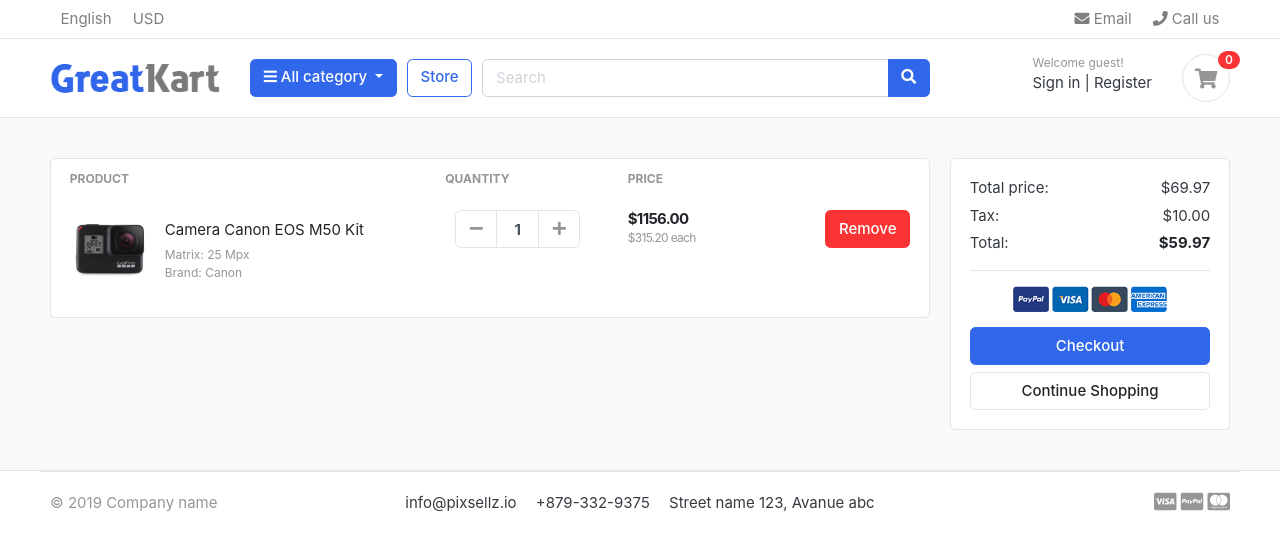
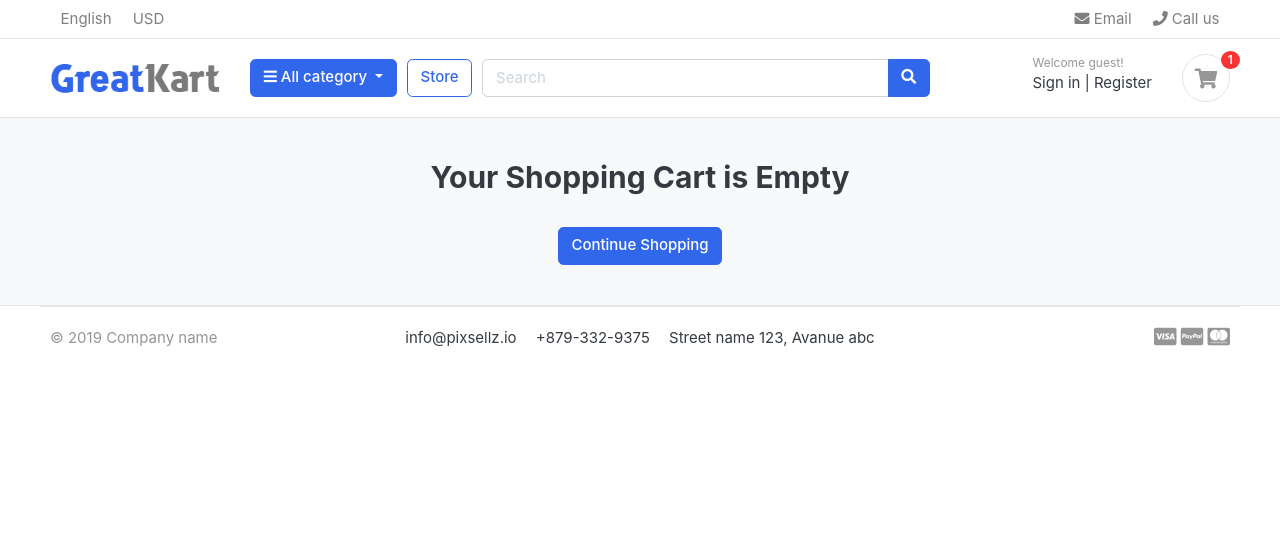
Before and after one commit to Sudheesh-0007/Greatkart, a Django app: page /cart/ in a window 1280 px wide. Shown: the top 551 px of the page. Run offline with Django 5.2, Linux system fonts and the light colour scheme; data comes from the database, SQL or seed files in the repository; both versions use the stored data as it was after the commit; tables that the repository leaves empty hold one stand-in row (values such as "Sample post"); some libraries are stand-ins or nearby versions; some web fonts are replaced.

Commit message:
Cart completed , Search option Camplited

```diff
--- a/GreatKart/settings.py
+++ b/GreatKart/settings.py
@@ -67,6 +67,7 @@ TEMPLATES = [
                 'django.contrib.auth.context_processors.auth',
                 'django.contrib.messages.context_processors.messages',
                 'category.context_processors.menu_links',
+                'carts.context_processor.counter',
             ],
         },
     },
--- /dev/null
+++ b/carts/context_processor.py
@@ -0,0 +1,21 @@
+from .models import Cart,CartItem
+from .views import _cart_id
+
+
+def counter(request):
+    cart_count = 0
+    if 'admin' in request.path:
+        return {}
+
+    else:
+        try:
+            cart_count = CartItem.objects.all().count()
+            # cart=Cart.objects.filter(cart_id = _cart_id(request))
+            # cart_items = CartItem.objects.all().filter(cart=cart[:1])
+
+            # for cart_item in cart_items:
+            #     cart_count += cart_item.quantity
+
+        except Cart.DoesNotExist:
+            cart_count = 0
+    return dict(cart_count=cart_count)
--- a/carts/models.py
+++ b/carts/models.py
@@ -16,5 +16,8 @@ class CartItem(models.Model):
     quantity   = models.IntegerField()
     is_active  = models.BooleanField(default=True)
 
+    def sub_total(self):
+        return self.product.price * self.quantity
+
     def __str__(self):
         return self.product
--- a/carts/urls.py
+++ b/carts/urls.py
@@ -2,5 +2,8 @@ from django.urls import path
 from.import views
 
 urlpatterns = [
-    path('',views.cart,name='cart')
+    path('',views.cart,name='cart'),
+    path('add_cart/<int:product_id>/',views.add_cart,name='add_cart'),
+    path('remove_cart/<int:product_id>/',views.remove_cart,name='remove_cart'),
+    path('remove_cart_item/<int:product_id>/',views.remove_cart_item,name='remove_cart_item'),
 ]
--- a/carts/views.py
+++ b/carts/views.py
@@ -1,6 +1,86 @@
-from django.shortcuts import render
+from django.shortcuts import render,redirect,get_object_or_404
+from django.core.exceptions import ObjectDoesNotExist
+from store.models import Product
+from.models import Cart,CartItem
 
 # Create your views here.
 
-def cart(request):
-    return render(request,'store/cart.html')
+def _cart_id(request):
+    cart = request.session.session_key
+    if not cart:
+        cart = request.session.create()
+    return cart
+
+def add_cart(request,product_id):
+    product  = Product.objects.get(id=product_id)  #gt the product
+    try :
+        cart = Cart.objects.get(cart_id=_cart_id(request))    #get the cart using the cart_id in the session
+    except Cart.DoesNotExist:
+        cart  = Cart.objects.create(
+            cart_id = _cart_id(request)
+        )
+    cart.save()
+
+    try :
+        cart_item = CartItem.objects.get(product=product,cart=cart)
+        cart_item.quantity +=1  #cart_item.quantity = cart_item.quantity + 1
+        cart_item.save()
+    except CartItem.DoesNotExist:
+        cart_item = CartItem.objects.create(
+            product = product,
+            quantity = 1,
+            cart = cart,
+        )
+        cart_item.save()
+
+    return redirect('cart')
+
+# to remove cart items one by one
+def remove_cart(request,product_id):
+    cart = Cart.objects.get(cart_id = _cart_id(request))
+    product = get_object_or_404(Product, id=product_id)
+    cart_item = CartItem.objects.get(product=product,cart=cart)
+
+    if cart_item.quantity > 1:
+        cart_item.quantity -=1
+        cart_item.save()
+    else:
+        cart_item.delete()
+    return redirect('cart')
+
+# to remove cart items
+def remove_cart_item(request,product_id):
+    cart = Cart.objects.get(cart_id = _cart_id(request))
+    product = get_object_or_404(Product, id=product_id)
+    cart_item = CartItem.objects.get(product=product,cart=cart)
+    cart_item.delete()
+    return redirect('cart')
+
+
+
+def cart(request, total=0,quantity=0,cart_items=None):
+    try:
+        tax = 0
+        grand_total =0
+        cart       =Cart.objects.get(cart_id=_cart_id(request))
+        cart_items =CartItem.objects.filter(cart=cart,is_active=True)
+        for cart_item in cart_items:
+            total += (cart_item.product.price * cart_item.quantity)
+            quantity +=cart_item.quantity
+        tax = (2 * total)/100
+        grand_total = total + tax
+
+    except ObjectDoesNotExist:
+        pass #just ignore
+
+    context = {
+        'total':total,
+        'quantity':quantity,
+        'cart_items':cart_items,
+        'tax' :tax,
+        'grand_total':grand_total
+
+    }
+
+
+    return render(request,'store/cart.html',context)
--- a/store/urls.py
+++ b/store/urls.py
@@ -4,6 +4,7 @@ from.import views
 
 urlpatterns = [
     path('',views.store , name='store'),
-    path('<slug:category_slug>/',views.store , name='product_by_category'),
-    path('<slug:category_slug>/<slug:product_slug>/',views.product_detail, name='product_detail'),
+    path('category/<slug:category_slug>/',views.store , name='product_by_category'),
+    path('category/<slug:category_slug>/<slug:product_slug>/',views.product_detail, name='product_detail'),
+    path('search/',views.search, name='search'),
 ]
--- a/templates/includes/navbar.html
+++ b/templates/includes/navbar.html
@@ -47,10 +47,10 @@
 		</div>  <!-- category-wrap.// -->
 	</div> <!-- col.// -->
 	<a href="{% url 'store'%}" class="btn btn-outline-primary">Store</a>
-	<div class="col-lg  col-md-6 col-sm-12 col">
-		<form action="#" class="search">
+		<div class="col-lg  col-md-6 col-sm-12 col">
+		<form action="{% url 'search' %}" class="search" method ="GET" >
 			<div class="input-group w-100">
-			    <input type="text" class="form-control" style="width:60%;" placeholder="Search">
+			    <input type="text" class="form-control" style="width:60%;" placeholder="Search" name="keyword">
 
 			    <div class="input-group-append">
 			      <button class="btn btn-primary" type="submit">
@@ -69,9 +69,9 @@
 							<a href="./register.html"> Register</a>
 						</div>
 					</div>
-					<a href="./cart.html" class="widget-header pl-3 ml-3">
+					<a href="{% url 'cart'%}" class="widget-header pl-3 ml-3">
 						<div class="icon icon-sm rounded-circle border"><i class="fa fa-shopping-cart"></i></div>
-						<span class="badge badge-pill badge-danger notify">0</span>
+						<span class="badge badge-pill badge-danger notify">{{cart_count}}</span>
 					</a>
 				</div> <!-- widgets-wrap.// -->
 			</div> <!-- col.// -->
--- a/templates/store/cart.html
+++ b/templates/store/cart.html
@@ -8,6 +8,15 @@
 <div class="container">
 
 <!-- ============================ COMPONENT 1 ================================= -->
+
+{% if not cart_items %}
+	<h2 class="text-center"> Your Shopping Cart is Empty</h2>
+	<br>
+	<div class="text-center">
+	<a href="{% url 'store'%}" class="btn btn-primary">Continue Shopping</a>
+	</div>
+
+{% else %}
 
 <div class="row">
 	<aside class="col-lg-9">
@@ -22,13 +31,14 @@
 </tr>
 </thead>
 <tbody>
+{% for cart_item in cart_items  %}
 <tr>
 	<td>
 		<figure class="itemside align-items-center">
-			<div class="aside"><img src="{% static "./images/items/11.jpg" %}" class="img-sm"></div>
+			<div class="aside"><img src="{{cart_item.product.images.url}}" class="img-sm"></div>
 			<figcaption class="info">
-				<a href="#" class="title text-dark">Camera Canon EOS M50 Kit</a>
-				<p class="text-muted small">Matrix: 25 Mpx <br> Brand: Canon</p>
+				<a href="{{ cart_item.product.get_url }}" class="title text-dark">{{cart_item.product.product_name}}</a>
+				<p class="text-muted small">Color: 25 Mpx <br> Size: Canon</p>
 			</figcaption>
 		</figure>
 	</td>
@@ -37,25 +47,26 @@
 					<div class="col">
 						<div class="input-group input-spinner">
 							<div class="input-group-prepend">
-							<button class="btn btn-light" type="button" id="button-plus"> <i class="fa fa-minus"></i> </button>
+							<a href="{% url 'remove_cart' cart_item.product.id %}" class="btn btn-light" type="button" id="button-plus"> <i class="fa fa-minus"></i> </a>
 							</div>
-							<input type="text" class="form-control"  value="1">
+							<input type="text" class="form-control"  value="{{cart_item.quantity}}">
 							<div class="input-group-append">
-							<button class="btn btn-light" type="button" id="button-minus"> <i class="fa fa-plus"></i> </button>
+							<a href="{% url 'add_cart' cart_item.product.id %}" class="btn btn-light" type="button" id="button-minus"> <i class="fa fa-plus"></i> </a>
 							</div>
 						</div> <!-- input-group.// -->
 					</div> <!-- col.// -->
 	</td>
 	<td>
 		<div class="price-wrap">
-			<var class="price">$1156.00</var>
-			<small class="text-muted"> $315.20 each </small>
+			<var class="price">${{cart_item.sub_total}}</var>
+			<small class="text-muted"> ${{cart_item.product.price}} each </small>
 		</div> <!-- price-wrap .// -->
 	</td>
 	<td class="text-right">
-	<a href="" class="btn btn-danger"> Remove</a>
+	<a href="{% url 'remove_cart_item' cart_item.product.id %}" class="btn btn-danger"> Remove</a>
 	</td>
 </tr>
+{% endfor %}
 
 </tbody>
 </table>
@@ -68,22 +79,22 @@
 		<div class="card-body">
 			<dl class="dlist-align">
 			  <dt>Total price:</dt>
-			  <dd class="text-right">$69.97</dd>
+			  <dd class="text-right">${{total}}</dd>
 			</dl>
 			<dl class="dlist-align">
 			  <dt>Tax:</dt>
-			  <dd class="text-right"> $10.00</dd>
+			  <dd class="text-right">${{tax}}</dd>
 			</dl>
 			<dl class="dlist-align">
 			  <dt>Total:</dt>
-			  <dd class="text-right text-dark b"><strong>$59.97</strong></dd>
+			  <dd class="text-right text-dark b"><strong>${{grand_total}}</strong></dd>
 			</dl>
 			<hr>
 			<p class="text-center mb-3">
 				<img src="{% static "./images/misc/payments.png" %}" height="26">
 			</p>
 			<a href="./place-order.html" class="btn btn-primary btn-block"> Checkout </a>
-			<a href="./store.html" class="btn btn-light btn-block">Continue Shopping</a>
+			<a href="{% url 'store' %}" class="btn btn-light btn-block">Continue Shopping</a>
 		</div> <!-- card-body.// -->
 		</div> <!-- card.// -->
 
@@ -91,6 +102,7 @@
 
 
 </div> <!-- row.// -->
+{% endif %}
 <!-- ============================ COMPONENT 1 END .// ================================= -->
 
 </div> <!-- container .//  -->
```
Also changed, not shown: store/views.py (+35 -4 lines), templates/store/product_detail.html (+7 -3 lines), templates/store/store.html (+35 -11 lines), db.sqlite3.
